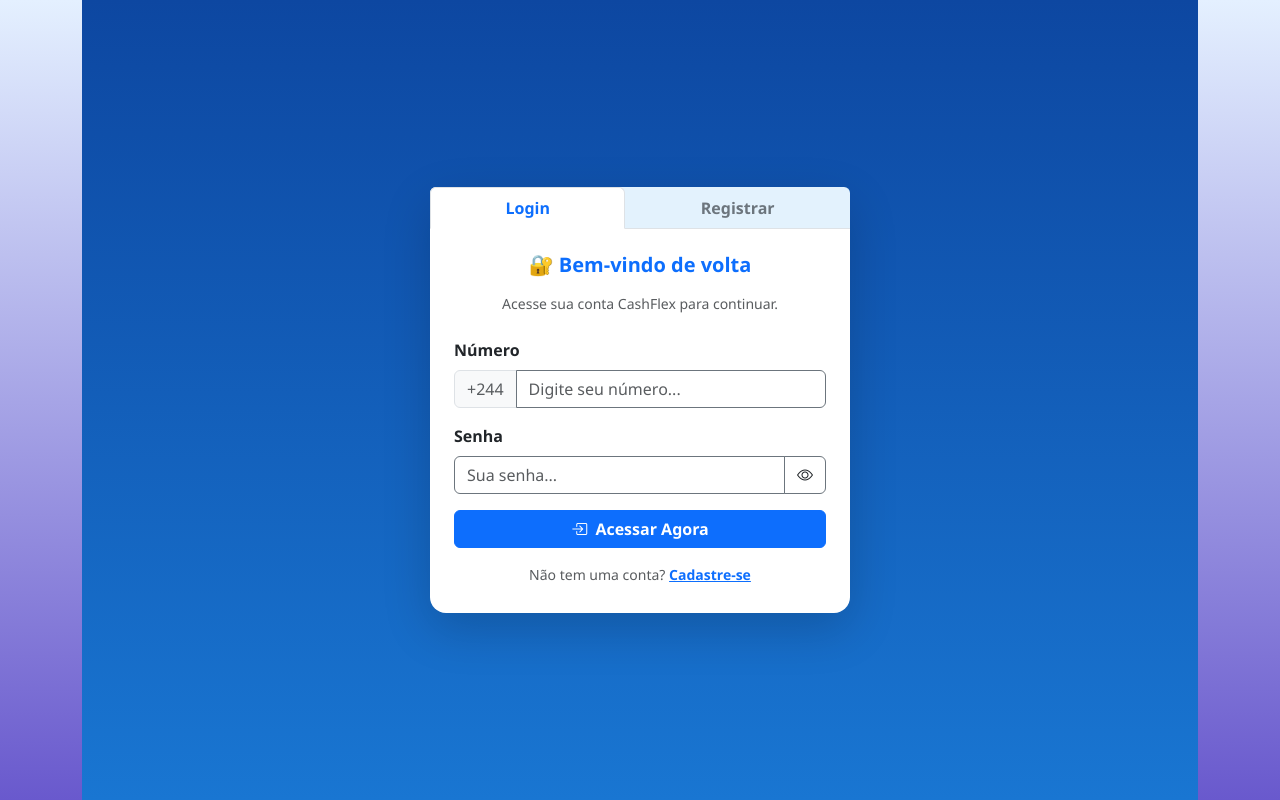
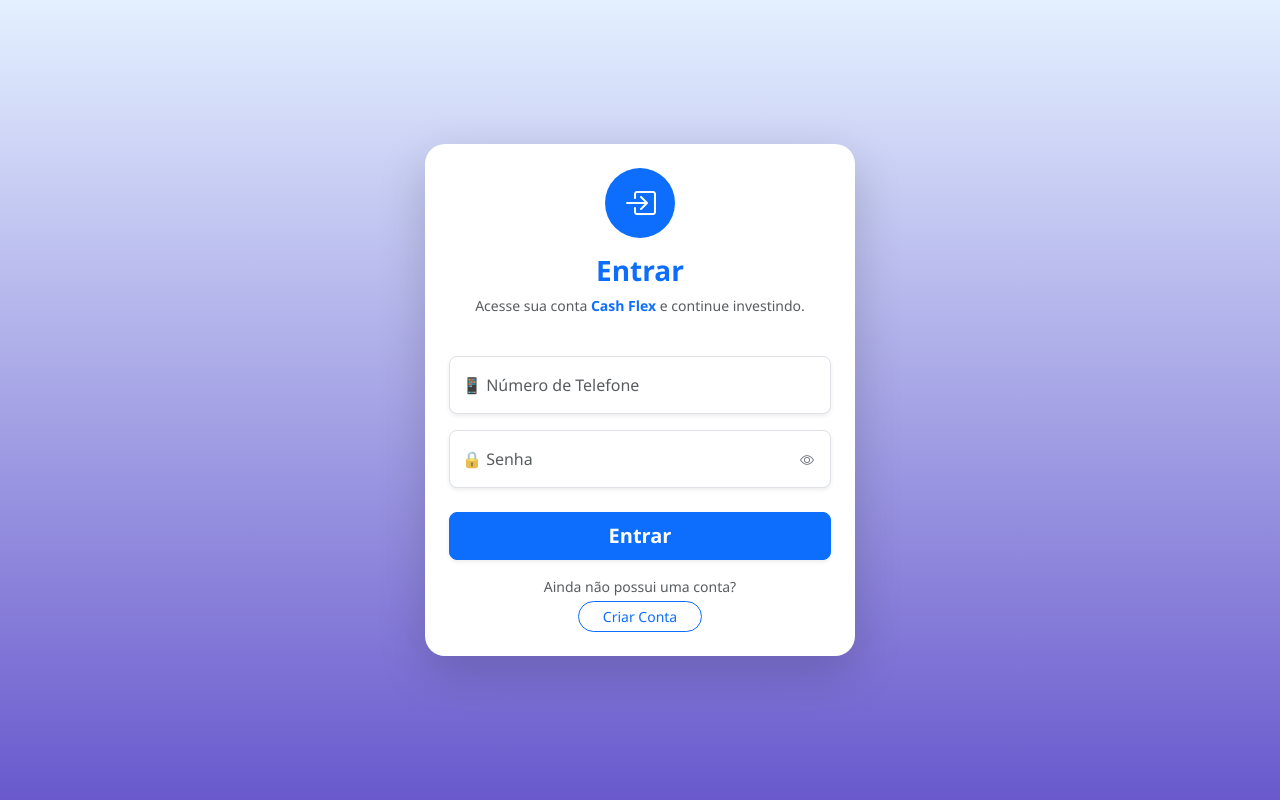
Before and after one commit to anonnimo2/cashflex_app, a Flask app: page /login in a window 1280 px wide. Run offline with Flask 3, Linux system fonts and the light colour scheme; some libraries are stand-ins or nearby versions.

Commit message:
Mensagem do commit

```diff
--- a/cashflex/templates/login.html
+++ b/cashflex/templates/login.html
@@ -1,48 +1,41 @@
 {% extends 'base_auth.html' %}
 {% block content %}
-<div class="container d-flex justify-content-center align-items-center" style="min-height: 100vh; background: linear-gradient(to bottom, #0d47a1, #1976d2);">
+<div class="container d-flex justify-content-center align-items-center" style="min-height: 100vh;">
 
-  <div class="card shadow-lg border-0 bg-white text-dark" style="max-width: 420px; width: 100%; border-radius: 1rem;">
+  <!-- Card Login -->
+  <div class="card shadow-lg border-0 p-4" style="max-width: 430px; width: 100%; border-radius: 1.25rem;">
 
-    <!-- Tabs Login / Registrar -->
-    <ul class="nav nav-tabs nav-fill rounded-top" style="background-color: #e3f2fd; border-radius: 1rem 1rem 0 0;">
-      <li class="nav-item">
-        <a class="nav-link active fw-bold text-primary" href="{{ url_for('main.login') }}">Login</a>
-      </li>
-      <li class="nav-item">
-        <a class="nav-link fw-bold text-secondary" href="{{ url_for('main.register') }}">Registrar</a>
-      </li>
-    </ul>
+    <!-- Cabeçalho -->
+    <div class="text-center mb-4">
+      <div class="rounded-circle bg-primary d-flex align-items-center justify-content-center mx-auto mb-3"
+           style="width:70px; height:70px;">
+        <i class="bi bi-box-arrow-in-right text-white fs-2"></i>
+      </div>
+      <h3 class="fw-bold text-primary">Entrar</h3>
+      <p class="text-muted small">Acesse sua conta <span class="fw-bold text-primary">Cash Flex</span> e continue investindo.</p>
+    </div>
 
-    <!-- Conteúdo -->
-    <div class="card-body p-4">
-      <h5 class="text-center fw-bold mb-3 text-primary">🔐 Bem-vindo de volta</h5>
-      <p class="text-center text-muted small mb-4">Acesse sua conta CashFlex para continuar.</p>
-
+    <!-- Formulário -->
     <form method="POST">
       {{ form.hidden_tag() }}
 
       <!-- Telefone -->
-        <div class="mb-3">
-          {{ form.phone.label(class="form-label fw-semibold") }}
-          <div class="input-group">
-            <span class="input-group-text bg-light text-muted">+244</span>
-            {{ form.phone(class="form-control border-secondary", placeholder="Digite seu número...") }}
-          </div>
+      <div class="form-floating mb-3">
+        {{ form.phone(class="form-control shadow-sm rounded-3", placeholder="923000000") }}
+        <label class="text-muted">📱 Número de Telefone</label>
         {% if form.phone.errors %}
           <div class="text-danger small mt-1">{{ form.phone.errors[0] }}</div>
         {% endif %}
       </div>
 
       <!-- Senha -->
-        <div class="mb-3">
-          {{ form.password.label(class="form-label fw-semibold") }}
-          <div class="input-group">
-            {{ form.password(class="form-control border-secondary", placeholder="Sua senha...", id="passwordField") }}
-            <button class="btn btn-outline-secondary" type="button" onclick="togglePassword()" tabindex="-1">
-              <i class="bi bi-eye text-dark" id="toggleIcon"></i>
+      <div class="form-floating mb-4 position-relative">
+        {{ form.password(class="form-control shadow-sm rounded-3", id="passwordField", placeholder="********") }}
+        <label class="text-muted">🔒 Senha</label>
+        <button type="button" class="btn btn-sm btn-link position-absolute top-50 end-0 translate-middle-y me-2"
+                onclick="togglePassword()" tabindex="-1">
+          <i class="bi bi-eye text-secondary" id="toggleIcon"></i>
         </button>
-          </div>
         {% if form.password.errors %}
           <div class="text-danger small mt-1">{{ form.password.errors[0] }}</div>
         {% endif %}
@@ -50,36 +43,37 @@
 
       <!-- Botão Entrar -->
       <div class="d-grid mb-3">
-          <button type="submit" class="btn btn-primary fw-semibold">
-            <i class="bi bi-box-arrow-in-right me-1"></i> Acessar Agora
+        <button type="submit" class="btn btn-primary btn-lg fw-bold shadow-sm rounded-3">
+          Entrar
         </button>
       </div>
+
+      <!-- Link para registro -->
+      <div class="text-center">
+        <p class="text-muted small mb-1">Ainda não possui uma conta?</p>
+        <a href="{{ url_for('main.register') }}" class="btn btn-outline-primary btn-sm px-4 rounded-pill">
+          Criar Conta
+        </a>
+      </div>
     </form>
-
-      <!-- Link Criar conta -->
-      <div class="text-center">
-        <p class="small mb-1 text-muted">Não tem uma conta? <a href="{{ url_for('main.register') }}" class="fw-bold text-primary">Cadastre-se</a></p>
-      </div>
-    </div>
   </div>
 </div>
 
-<!-- Script toggle senha -->
+<!-- Script para mostrar/esconder senha -->
 <script>
   function togglePassword() {
-    const input = document.getElementById('passwordField');
+    const field = document.getElementById('passwordField');
     const icon = document.getElementById('toggleIcon');
-    if (input.type === 'password') {
-      input.type = 'text';
-      icon.classList.remove('bi-eye');
-      icon.classList.add('bi-eye-slash');
+    if (field.type === 'password') {
+      field.type = 'text';
+      icon.classList.replace('bi-eye', 'bi-eye-slash');
     } else {
-      input.type = 'password';
-      icon.classList.remove('bi-eye-slash');
-      icon.classList.add('bi-eye');
+      field.type = 'password';
+      icon.classList.replace('bi-eye-slash', 'bi-eye');
     }
   }
 </script>
 
+<!-- Ícones Bootstrap -->
 <link href="https://cdn.jsdelivr.net/npm/bootstrap-icons@1.10.5/font/bootstrap-icons.css" rel="stylesheet">
 {% endblock %}
```
Lines whose indentation alone changed are shown as unchanged.
